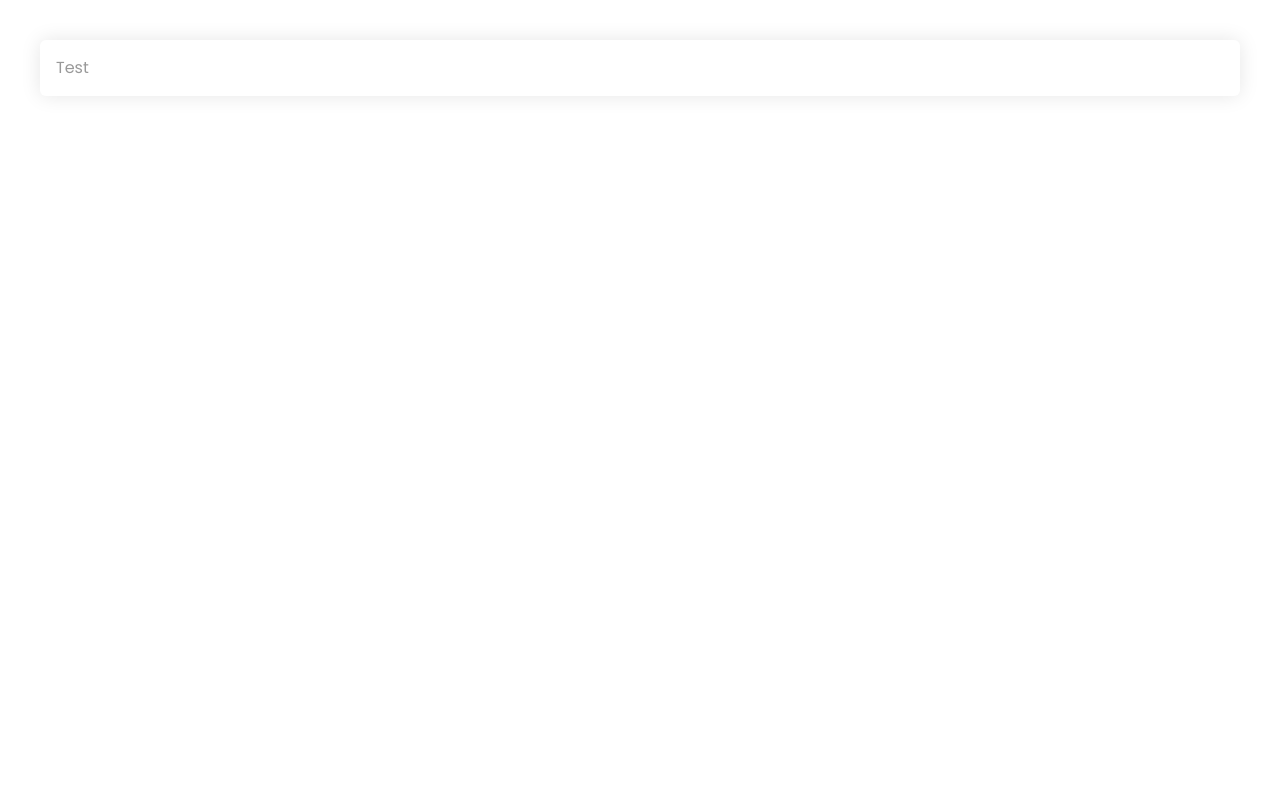
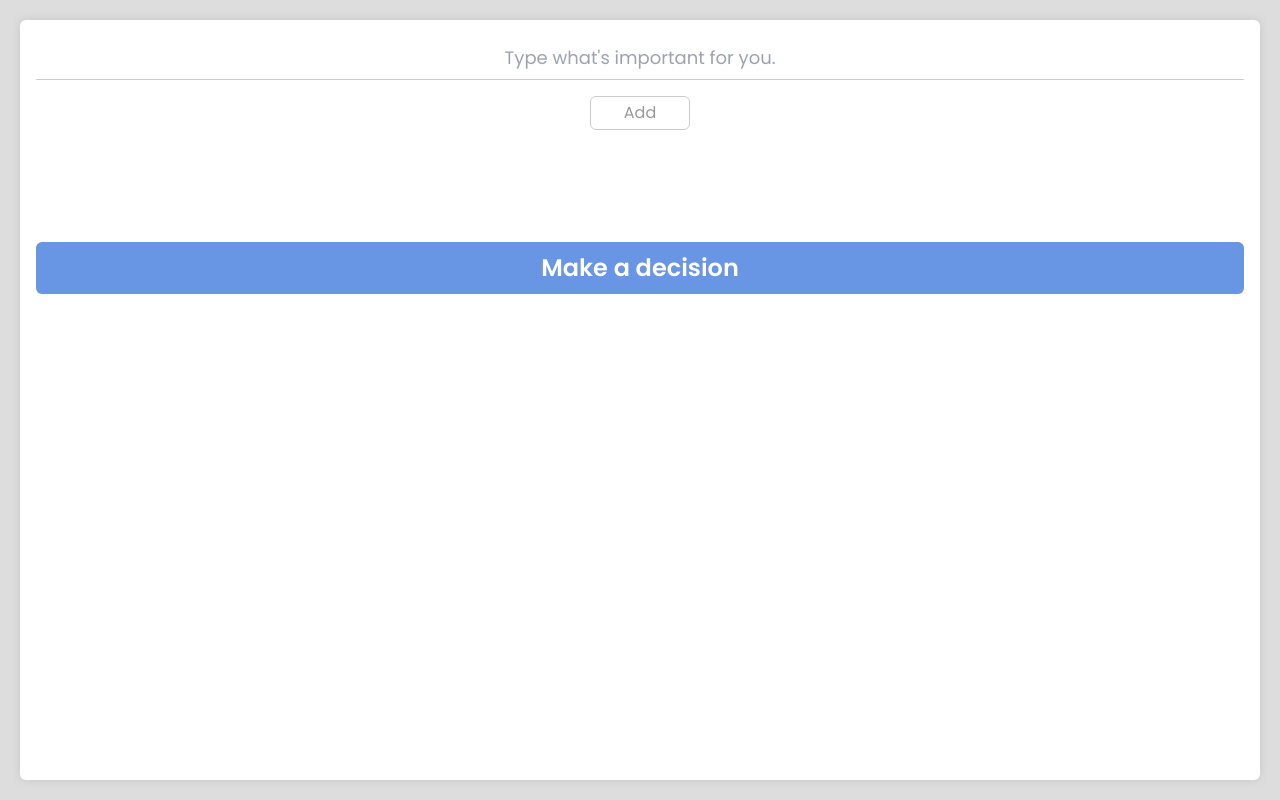
Before and after one commit to HelloTakako/decision-maker, a Next.js app: page / in a window 1280 px wide. Built offline with nearby package versions, Linux system fonts and the light colour scheme.

Commit message:
added form

```diff
--- /dev/null
+++ b/src/app/components/Form.jsx
@@ -0,0 +1,35 @@
+'use client';
+
+import { useState } from "react";
+
+export default function Form() {
+  const [values, setValues] = useState([]);
+  const [value, setValue] = useState('');
+
+  const handleSubmit = (e) => {
+    e.preventDefault();
+    if (value !== '') {
+        setValues([...values, value]);
+        setValue('');
+    }
+  };
+
+  return (
+    <>
+      <div className="bg-white p-4 shadow-[0_0_10px_rgba(0,0,0,0.1)] rounded-md h-[95vh] flex flex-col">
+        <form onSubmit={handleSubmit} className="mb-8">
+          <input className="w-full text-[18px] border-b-[1px] border-[#ccc] p-2 mb-4 text-center" type="text" placeholder="Type what's important for you." value={value} onChange={e => setValue(e.target.value)} />
+          <button className="text-center block w-[100px] mx-auto rounded-md py-1 border-[1px] border-[#ccc] " type="submit">Add</button>
+        </form>
+
+        <ul className="flex gap-3 mb-[80px]">
+            {values.map((value, index) => (
+                <li key={index} className="text-[14px] font-[400] italic">{value}</li>
+            ))}
+        </ul>
+
+        <button className="text-center block w-full mx-auto bg-[#6895e4] text-[24px] font-[600] rounded-md p-2 text-white">Make a decision</button>
+      </div>
+    </>
+  );
+}
--- a/src/app/globals.css
+++ b/src/app/globals.css
@@ -24,6 +24,10 @@
   }
 }
 
+body {
+  background: #ddd;
+}
+
 *, p, div {
   color: #999;
   font-family: "Poppins", sans-serif;
--- a/src/app/page.js
+++ b/src/app/page.js
@@ -1,11 +1,11 @@
 import Image from "next/image";
+import Form from "./components/Form";
 
 export default function Home() {
+
   return (
-    <main className="p-10">
-      <div className="p-4 shadow-[0_0_20px_rgba(0,0,0,0.1)] rounded-md">
-        Test
-      </div>
+    <main className="p-5">
+      <Form />
     </main>
   );
 }
```
